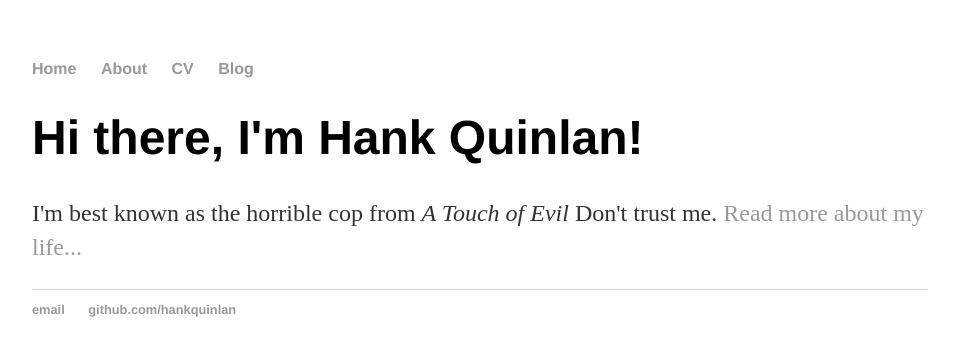
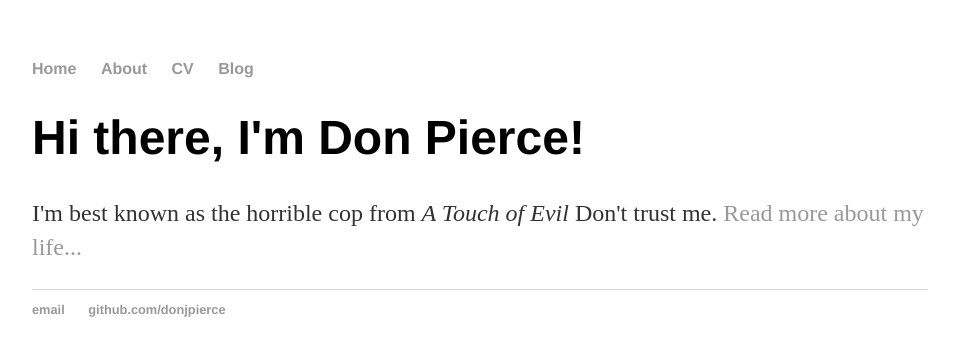
Before and after one commit to donjpierce/donjpierce.github.io, a Jekyll site: the page built from index.html, in a window 1280 px wide. Shown: the top 356 px of the page, without its empty margins (160-1115 px from the left). Built offline with Jekyll 4.4.1, drawn with Linux system fonts in a browser that asks for light colours.

Commit message:
Update index.html

```diff
--- a/index.html
+++ b/index.html
@@ -1,30 +1,8 @@
-<!DOCTYPE html>
-<html>
-	<head>
-		<title>Hank Quinlan, Horrible Cop</title>
-		<!-- link to main stylesheet -->
-		<link rel="stylesheet" type="text/css" href="/css/main.css">
-	</head>
-	<body>
-		<nav>
-    		<ul>
-        		<li><a href="/">Home</a></li>
-	        	<li><a href="/about">About</a></li>
-        		<li><a href="/cv">CV</a></li>
-        		<li><a href="/blog">Blog</a></li>
-    		</ul>
-		</nav>
-		<div class="container">
-    		<div class="blurb">
-        		<h1>Hi there, I'm Hank Quinlan!</h1>
-				<p>I'm best known as the horrible cop from <em>A Touch of Evil</em> Don't trust me. <a href="/about">Read more about my life...</a></p>
-    		</div><!-- /.blurb -->
-		</div><!-- /.container -->
-		<footer>
-    		<ul>
-        		<li><a href="mailto:hankquinlanhub@gmail.com">email</a></li>
-        		<li><a href="https://github.com/hankquinlan">github.com/hankquinlan</a></li>
-			</ul>
-		</footer>
-	</body>
-</html>
+---
+layout: default
+title: Don Pierce, New York University
+---
+<div class="blurb">
+	<h1>Hi there, I'm Don Pierce!</h1>
+	<p>I'm best known as the horrible cop from <em>A Touch of Evil</em> Don't trust me. <a href="/about">Read more about my life...</a></p>
+</div><!-- /.blurb -->
```
